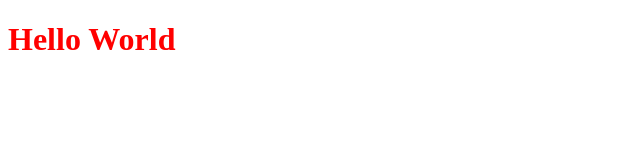
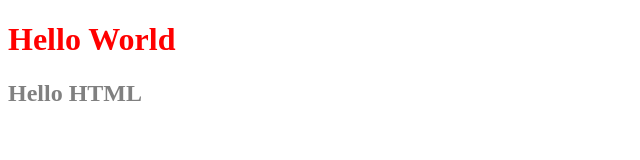
Before and after one commit to Ahliddin02/test, a plain HTML site: page index.html in a window 1280 px wide. Shown: the whole page, without its empty margins (0-640 px from the left). Drawn offline with Linux system fonts and the light colour scheme.

Commit message:
add code

```diff
--- a/index.html
+++ b/index.html
@@ -9,5 +9,6 @@
 </head>
 <body>
     <h1>Hello World</h1>
+    <h2>Hello HTML</h2>
 </body>
 </html>
--- a/styles.css
+++ b/styles.css
@@ -1,3 +1,6 @@
 h1 {
     color: red;
 }
+h2 {
+    color: grey;
+}
```
